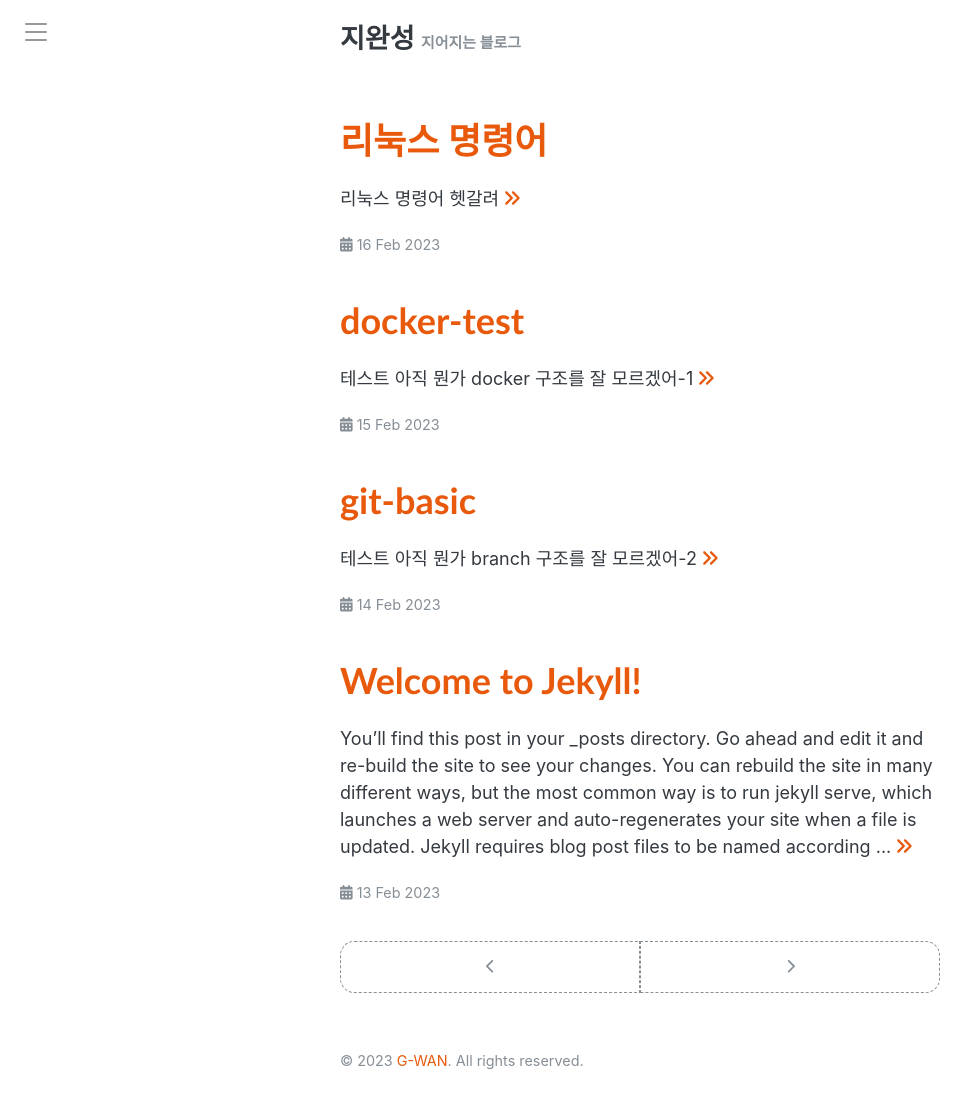
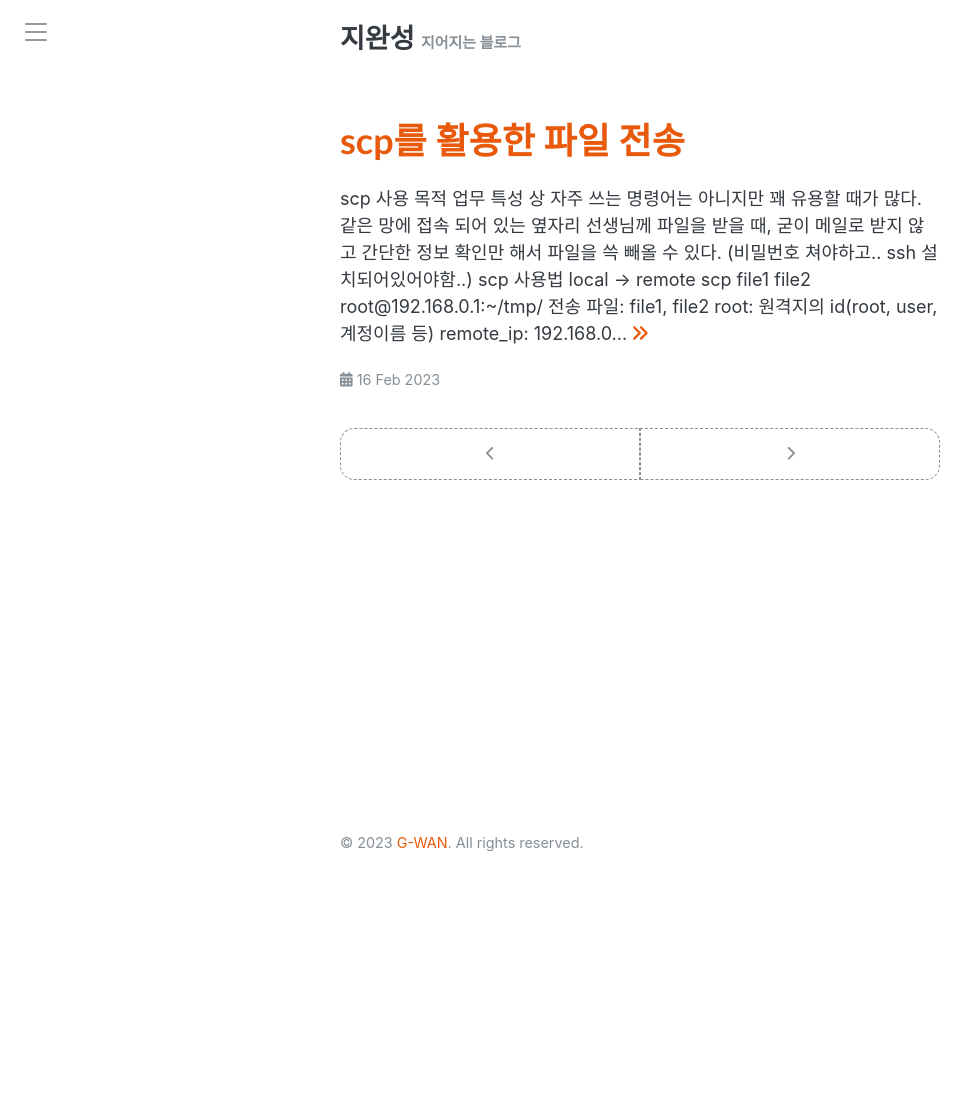
Before and after one commit to jiwanst/gwan.github.io, a Jekyll site: the page built from index.html, in a window 1280 px wide. Shown: the whole page, without its empty margins (0-978 px from the left). Built offline with Jekyll 4.4.1, drawn with Linux system fonts in a browser that asks for light colours; the list of posts is cut into pages by our own code; after the commit the page ends 900 px from its top, so only the background shows below that.

Commit message:
first posting

```diff
--- a/_includes/archive-by-tagories.html
+++ b/_includes/archive-by-tagories.html
@@ -24,8 +24,7 @@
         <li>
           {%- capture link -%}{{ page.permalink }}#{{ slugified_taxonomy_name }}{%- endcapture -%}
           <a class="taxonomy" href="{{ link | relative_url }}">
-            <span>
-              {%- if page.type == 'tags' -%}
+            <span>@
                 {{ slugified_taxonomy_name }}
               {%- else -%}
                 {{ taxonomy_name }}
--- a/_posts/2023-02-13-welcome-to-jekyll.markdown
+++ /dev/null
@@ -1,29 +0,0 @@
----
-layout: post
-title:  "Welcome to Jekyll!"
-date:   2023-02-13 15:17:20 +0900
-categories: [docker]
----
-You’ll find this post in your `_posts` directory. Go ahead and edit it and re-build the site to see your changes. You can rebuild the site in many different ways, but the most common way is to run `jekyll serve`, which launches a web server and auto-regenerates your site when a file is updated.
-
-Jekyll requires blog post files to be named according to the following format:
-
-`YEAR-MONTH-DAY-title.MARKUP`
-
-Where `YEAR` is a four-digit number, `MONTH` and `DAY` are both two-digit numbers, and `MARKUP` is the file extension representing the format used in the file. After that, include the necessary front matter. Take a look at the source for this post to get an idea about how it works.
-
-Jekyll also offers powerful support for code snippets:
-
-{% highlight ruby %}
-def print_hi(name)
-  puts "Hi, #{name}"
-end
-print_hi('Tom')
-#=> prints 'Hi, Tom' to STDOUT.
-{% endhighlight %}
-
-Check out the [Jekyll docs][jekyll-docs] for more info on how to get the most out of Jekyll. File all bugs/feature requests at [Jekyll’s GitHub repo][jekyll-gh]. If you have questions, you can ask them on [Jekyll Talk][jekyll-talk].
-
-[jekyll-docs]: https://jekyllrb.com/docs/home
-[jekyll-gh]:   https://github.com/jekyll/jekyll
-[jekyll-talk]: https://talk.jekyllrb.com/
--- a/_posts/2023-02-14-git-basic.md
+++ /dev/null
@@ -1,10 +0,0 @@
----
-layout: post
-title: git-basic
-author: [G-WAN]
-categories: [git]
-math: true
----
-
-테스트
-아직 뭔가 branch 구조를 잘 모르겠어-2
--- a/_posts/2023-02-15-docker-test.md
+++ /dev/null
@@ -1,10 +0,0 @@
----
-layout: post
-title: docker-test
-author: [G-WAN]
-categories: [docker]
-math: true
----
-
-테스트
-아직 뭔가 docker 구조를 잘 모르겠어-1
--- a/_posts/linux/2023-02-16-linux-text.md
+++ /dev/null
@@ -1,9 +0,0 @@
----
-layout: post
-title: 리눅스 명령어
-author: G-WAN
-categories: [linux]
-math: true
----
-
-리눅스 명령어 헷갈려
--- a/about.md
+++ b/about.md
@@ -1,9 +1,27 @@
 ---
 layout: page
-title: About
+title: 소개
 permalink: /about/
 ---
 
-Welcome to the demo website of Tao. Tao is a content-first minimalist Jekyll theme for blogs.
+### 운영목적
+공부 또는 업무 중 구글의 도움을 많이 받는다.
+구글링은 좋지만 계속 반복되면 지겹고 항상 비슷한 것을 찾아봄에 회의감이 들었다.
 
-For more information about this theme, please visit the [README](https://github.com/vfvong/jekyll-theme-tao) in the official repository.
+이 블로그는
+- 그런 계속 잊는 자료를 모아 한군데 정리하여 효율성을 높이고
+- 포스팅하며 좀더 기억하기 위해
+- 나만의 페이지를 갖기 위해
+만들었다.
+
+막상 만드니 나의 페이지라기 보다 남의 소스를 가져다가 이름만 바꿔 쓰는 정도의 수준..
+
+----
+
+### 지킬 선택 이유
+
+귀여운 실력으로 딱히 커스텀하지 못해 지킬을 쓰는 의미가 크게 없지만 나름의 선택 이유가 있다.
+- 깃허브와 마크다운에 익숙해지 위해
+- 개발자인척 하려고..
+
+외부 노출은 안할거지만 혹시 모름, 나중에 커스텀해서 웅장한 블로그가 될지도..
--- a/categories.md
+++ b/categories.md
@@ -1,6 +1,6 @@
 ---
 layout: archive
 type: categories
-title: 카테고리
+title: 전체
 permalink: /categories/
 ---
```
Also changed, not shown: _posts/linux/2023-02-16-scp-활용-파일-전송.md (added, +23 -0 lines).
